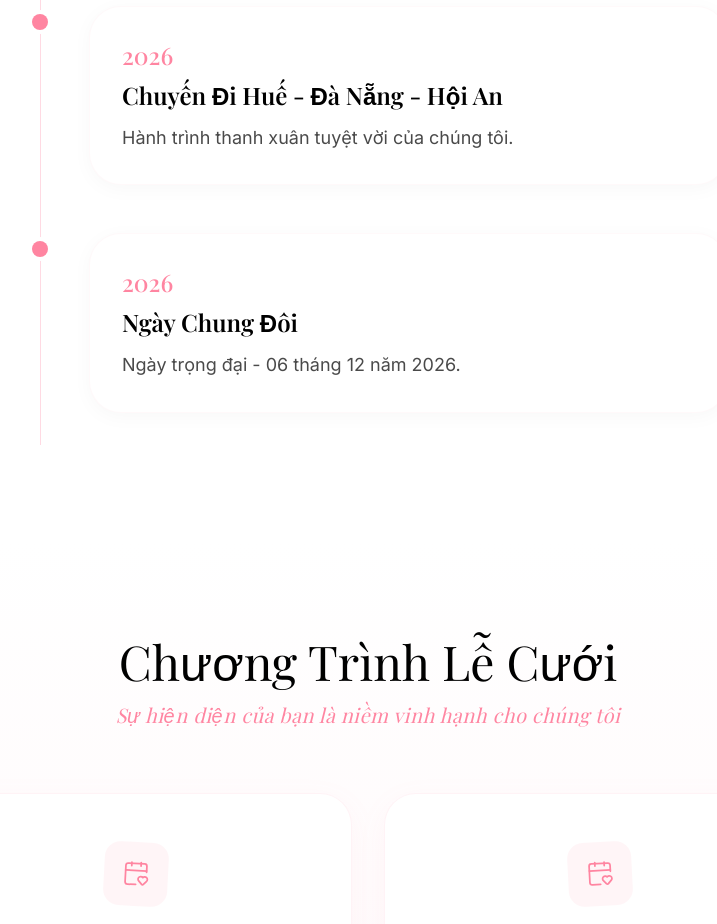
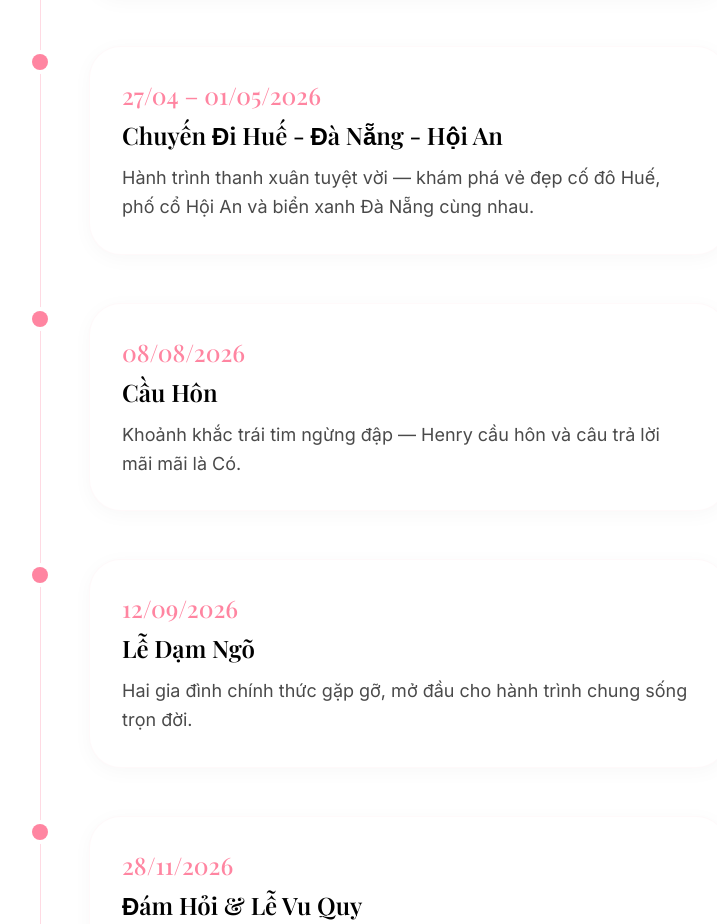
Before and after one commit to DatPHP/Wedding-Janes-Henry-2026, a Next.js app: page / in a window 1280 px wide. Shown: the part 3120-4044 px from the top of the page, without its empty margins (272-989 px from the left). Built offline with nearby package versions, Linux system fonts and the light colour scheme; a web font is replaced by a local one.

Commit message:
update timeline and information of destination

```diff
--- a/components/Countdown.tsx
+++ b/components/Countdown.tsx
@@ -2,7 +2,7 @@
 
 import { useEffect, useState } from "react";
 
-const WEDDING_DATE = new Date("2026-12-06T00:00:00");
+const WEDDING_DATE = new Date("2026-11-28T00:00:00");
 
 export default function Countdown() {
     const [timeLeft, setTimeLeft] = useState({
@@ -53,9 +53,12 @@ export default function Countdown() {
                 <p className="text-xs tracking-[4px] uppercase text-rose-400 mb-4 font-medium">
                     Save The Date
                 </p>
-                <h2 className="text-4xl md:text-5xl font-serif mb-16 text-black tracking-wide">
+                <h2 className="text-4xl md:text-5xl font-serif mb-4 text-black tracking-wide">
                     Đếm Ngược Tới Ngày Trọng Đại
                 </h2>
+                <p className="text-muted text-sm md:text-base mb-16 italic">
+                    28/11 Nhà Gái · 06/12 Nhà Trai
+                </p>
 
                 <div className="flex justify-center gap-3 md:gap-8 flex-wrap max-w-4xl mx-auto">
                     {Object.entries(timeLeft).map(([label, value]) => (
--- a/components/EventInfo.tsx
+++ b/components/EventInfo.tsx
@@ -1,11 +1,12 @@
 import { MapPin, CalendarHeart } from "lucide-react";
 
 export default function EventInfo() {
-    const binhDinhMap = "https://www.google.com/maps/search/?api=1&query=2325%2BG77%2C+Ba+Thang+Hai%2C+Ngo+May+Town%2C+Phu+Cat%2C+Gia+Lai%2C+Vietnam";
-    const binhDuongMap = "https://www.google.com/maps/search/?api=1&query=51+Nguyen+Van+Tiet%2C+Lai+Thieu%2C+Thuan+An%2C+Ho+Chi+Minh+City";
+    const binhDinhMap = "https://www.google.com/maps/search/?api=1&query=Xa+Phu+Cat,+Gia+Lai,+Vietnam";
+    const binhDuongMap = "https://www.google.com/maps/search/?api=1&query=Phuong+Lai+Thieu,+Thuan+An,+Ho+Chi+Minh+City,+Vietnam";
 
-    // Google Calendar template link for Dec 6 2026
-    const calendarLink = "https://calendar.google.com/calendar/render?action=TEMPLATE&text=Wedding+of+Janes+%26+Henry&dates=20261206T030000Z/20261206T150000Z&details=Celebrating+the+wedding+of+Janes+%26+Henry!&location=Vietnam";
+    // Google Calendar links
+    const calendarLinkGai = "https://calendar.google.com/calendar/render?action=TEMPLATE&text=L%E1%BB%85+C%C6%B0%E1%BB%9Bi+Janes+%26+Henry+(Nh%C3%A0+G%C3%A1i)&dates=20261128T030000Z/20261128T150000Z&details=L%E1%BB%85+c%C6%B0%E1%BB%9Bi+nh%C3%A0+g%C3%A1i+c%E1%BB%A7a+Janes+%26+Henry&location=X%C3%A3+Ph%C3%B9+C%C3%A1t%2C+Gia+Lai%2C+Vi%E1%BB%87t+Nam";
+    const calendarLinkTrai = "https://calendar.google.com/calendar/render?action=TEMPLATE&text=L%E1%BB%85+C%C6%B0%E1%BB%9Bi+Janes+%26+Henry+(Nh%C3%A0+Trai)&dates=20261206T030000Z/20261206T150000Z&details=L%E1%BB%85+c%C6%B0%E1%BB%9Bi+nh%C3%A0+trai+%26+ti%E1%BB%87c+c%C6%B0%E1%BB%9Bi+Janes+%26+Henry&location=Ph%C6%B0%E1%BB%9Dng+L%C3%A1i+Thi%C3%AAu%2C+Th%C3%A0nh+ph%E1%BB%91+H%E1%BB%93+Ch%C3%AD+Minh";
 
     return (
         <section className="relative py-24 bg-gradient-to-b from-white via-accent-light/30 to-white text-center px-6 overflow-hidden">
@@ -33,19 +34,22 @@ export default function EventInfo() {
                             <CalendarHeart size={28} strokeWidth={1.5} />
                         </div>
 
-                        <h3 className="text-3xl font-serif text-foreground mb-2 group-hover:text-accent transition-colors duration-300">Lễ Thành Hôn</h3>
-                        <p className="text-accent/80 text-xs font-semibold tracking-widest uppercase mb-6">Trao Lời Thề Nguyện</p>
+                        <h3 className="text-3xl font-serif text-foreground mb-2 group-hover:text-accent transition-colors duration-300">Đám Hỏi & Lễ Vu Quy</h3>
+                        <p className="text-accent/80 text-xs font-semibold tracking-widest uppercase mb-6">Nhà Gái · 28 Tháng 11 2026</p>
 
                         <div className="space-y-4 text-muted flex-grow">
-                            <p className="text-lg font-medium text-foreground">29 Tháng 11 2026</p>
-                            <p>10:00 Sáng - 11:30 Sáng</p>
+                            <p className="text-lg font-medium text-foreground">28 Tháng 11 2026</p>
+                            <p>Sáng – Chào đón khách quý</p>
                             <div className="w-16 h-[2px] bg-gradient-to-r from-transparent via-accent/40 to-transparent mx-auto my-6"></div>
-                            <p className="font-medium text-foreground text-lg">Phù Cát, Bình Định</p>
+                            <p className="font-medium text-foreground text-lg">Xã Phù Cát, Tỉnh Gia Lai</p>
                             <p className="text-sm italic">Quê của Janes</p>
                         </div>
 
                         <a href={binhDinhMap} target="_blank" rel="noopener noreferrer" className="mt-8 inline-flex items-center justify-center gap-2 text-sm font-semibold text-accent hover:text-white transition-all duration-300 w-full px-6 py-4 bg-white border border-accent/20 rounded-full hover:bg-accent hover:border-accent hover:shadow-lg hover:shadow-accent/30 group-hover:bg-accent/5">
                             <MapPin size={18} /> Xem Bản Đồ
+                        </a>
+                        <a href={calendarLinkGai} target="_blank" rel="noopener noreferrer" className="mt-3 inline-flex items-center justify-center gap-2 text-sm font-semibold text-muted hover:text-accent transition-all duration-300 w-full px-6 py-3">
+                            <CalendarHeart size={16} /> Lưu Lịch 28/11
                         </a>
                     </div>
 
@@ -58,32 +62,46 @@ export default function EventInfo() {
                             <CalendarHeart size={28} strokeWidth={1.5} />
                         </div>
 
-                        <h3 className="text-3xl font-serif text-foreground mb-2 group-hover:text-accent transition-colors duration-300">Tiệc Cưới</h3>
-                        <p className="text-accent/80 text-xs font-semibold tracking-widest uppercase mb-6">Tiệc Mừng Hạnh Phúc</p>
+                        <h3 className="text-3xl font-serif text-foreground mb-2 group-hover:text-accent transition-colors duration-300">Lễ Thành Hôn & Tiệc Cưới</h3>
+                        <p className="text-accent/80 text-xs font-semibold tracking-widest uppercase mb-6">Nhà Trai · 06 Tháng 12 2026</p>
 
                         <div className="space-y-4 text-muted flex-grow">
                             <p className="text-lg font-medium text-foreground">06 Tháng 12 2026</p>
                             <p>6:00 Tối - 9:00 Tối</p>
                             <div className="w-16 h-[2px] bg-gradient-to-r from-transparent via-accent/40 to-transparent mx-auto my-6"></div>
-                            <p className="font-medium text-foreground text-lg">Thuận An, TP.Hồ Chí Minh</p>
+                            <p className="font-medium text-foreground text-lg">Phường Lái Thiêu, TP. Hồ Chí Minh</p>
                             <p className="text-sm italic">Quê của Henry</p>
                         </div>
 
                         <a href={binhDuongMap} target="_blank" rel="noopener noreferrer" className="mt-8 inline-flex items-center justify-center gap-2 text-sm font-semibold text-accent hover:text-white transition-all duration-300 w-full px-6 py-4 bg-white border border-accent/20 rounded-full hover:bg-accent hover:border-accent hover:shadow-lg hover:shadow-accent/30 group-hover:bg-accent/5">
                             <MapPin size={18} /> Xem Bản Đồ
                         </a>
+                        <a href={calendarLinkTrai} target="_blank" rel="noopener noreferrer" className="mt-3 inline-flex items-center justify-center gap-2 text-sm font-semibold text-muted hover:text-accent transition-all duration-300 w-full px-6 py-3">
+                            <CalendarHeart size={16} /> Lưu Lịch 06/12
+                        </a>
                     </div>
                 </div>
 
+                <div className="flex flex-wrap justify-center gap-4">
                     <a
-                    href={calendarLink}
+                        href={calendarLinkGai}
                         target="_blank"
                         rel="noopener noreferrer"
-                    className="inline-flex items-center gap-3 bg-accent text-white px-10 py-4 rounded-full font-medium hover:bg-accent/90 hover:shadow-[0_10px_25px_rgb(255,133,161,0.35)] hover:-translate-y-1 transition-all duration-300"
+                        className="inline-flex items-center gap-3 bg-accent text-white px-8 py-4 rounded-full font-medium hover:bg-accent/90 hover:shadow-[0_10px_25px_rgb(255,133,161,0.35)] hover:-translate-y-1 transition-all duration-300"
                     >
                         <CalendarHeart size={20} />
-                    <span>Lưu Lịch Trình</span>
+                        <span>Lưu Lịch 28/11</span>
                     </a>
+                    <a
+                        href={calendarLinkTrai}
+                        target="_blank"
+                        rel="noopener noreferrer"
+                        className="inline-flex items-center gap-3 bg-white border border-accent/30 text-accent px-8 py-4 rounded-full font-medium hover:bg-accent hover:text-white hover:shadow-[0_10px_25px_rgb(255,133,161,0.35)] hover:-translate-y-1 transition-all duration-300"
+                    >
+                        <CalendarHeart size={20} />
+                        <span>Lưu Lịch 06/12</span>
+                    </a>
+                </div>
             </div>
         </section>
     );
--- a/components/Story.tsx
+++ b/components/Story.tsx
@@ -19,15 +19,31 @@ export default function Story() {
             year: "2025",
             title: "Chuyến Xuất Ngoại Đầu Tiên",
             desc: "Đón Giáng sinh và đi dạo quanh Kuala Lumpur.",
-        }, {
-            year: "2026",
-            title: "Chuyến Đi Huế - Đà Nẵng - Hội An",
-            desc: "Hành trình thanh xuân tuyệt vời của chúng tôi.",
         },
         {
-            year: "2026",
-            title: "Ngày Chung Đôi",
-            desc: "Ngày trọng đại - 06 tháng 12 năm 2026.",
+            year: "27/04 – 01/05/2026",
+            title: "Chuyến Đi Huế - Đà Nẵng - Hội An",
+            desc: "Hành trình thanh xuân tuyệt vời — khám phá vẻ đẹp cố đô Huế, phố cổ Hội An và biển xanh Đà Nẵng cùng nhau.",
+        },
+        {
+            year: "08/08/2026",
+            title: "Cầu Hôn",
+            desc: "Khoảnh khắc trái tim ngừng đập — Henry cầu hôn và câu trả lời mãi mãi là Có.",
+        },
+        {
+            year: "12/09/2026",
+            title: "Lễ Dạm Ngõ",
+            desc: "Hai gia đình chính thức gặp gỡ, mở đầu cho hành trình chung sống trọn đời.",
+        },
+        {
+            year: "28/11/2026",
+            title: "Đám Hỏi & Lễ Vu Quy",
+            desc: "Ngày trọng đại tại quê Janes — Xã Phù Cát, tỉnh Gia Lai.",
+        },
+        {
+            year: "06/12/2026",
+            title: "Lễ Thành Hôn & Tiệc Cưới",
+            desc: "Ngày sum vầy tại quê Henry — Phường Lái Thiêu, Thành phố Hồ Chí Minh.",
         },
     ];
 
```
Also changed, not shown: 1 other file (tests, documents, lock files or other folders). Lines whose indentation alone changed are shown as unchanged.
